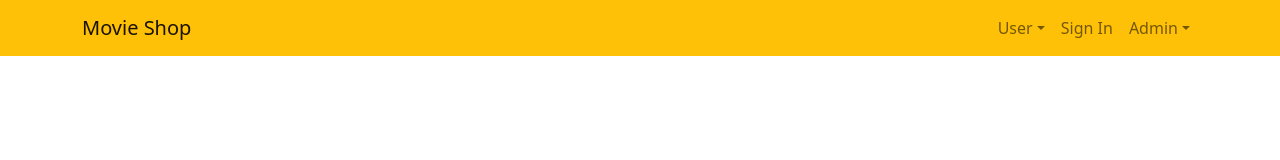
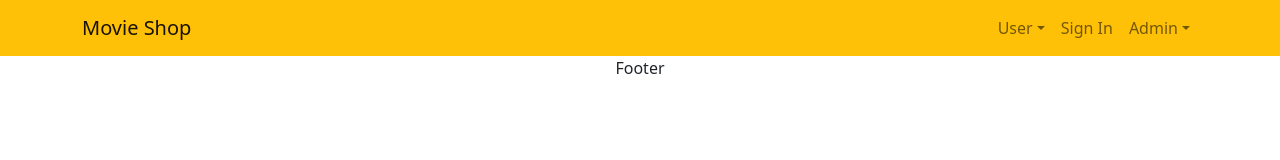
Before and after one commit to emmanuelkorir/movie-shop, a React (Create React App) app: page / in a window 1280 px wide. Shown: the top 160 px of the page. Built offline with nearby package versions, Linux system fonts and the light colour scheme.

Commit message:
update footer

```diff
--- a/src/App.js
+++ b/src/App.js
@@ -1,11 +1,13 @@
 import './App.css';
 import 'bootstrap/dist/css/bootstrap.min.css';
 import Header from './components/Header';
+import Footer from './components/Footer';
 
 function App() {
   return (
     <div className="App">
       <Header />
+      <Footer />
     </div>
   );
 }
--- /dev/null
+++ b/src/components/Footer.jsx
@@ -0,0 +1,7 @@
+import React from 'react';
+
+function Footer() {
+  return <div>Footer</div>;
+}
+
+export default Footer;
```
